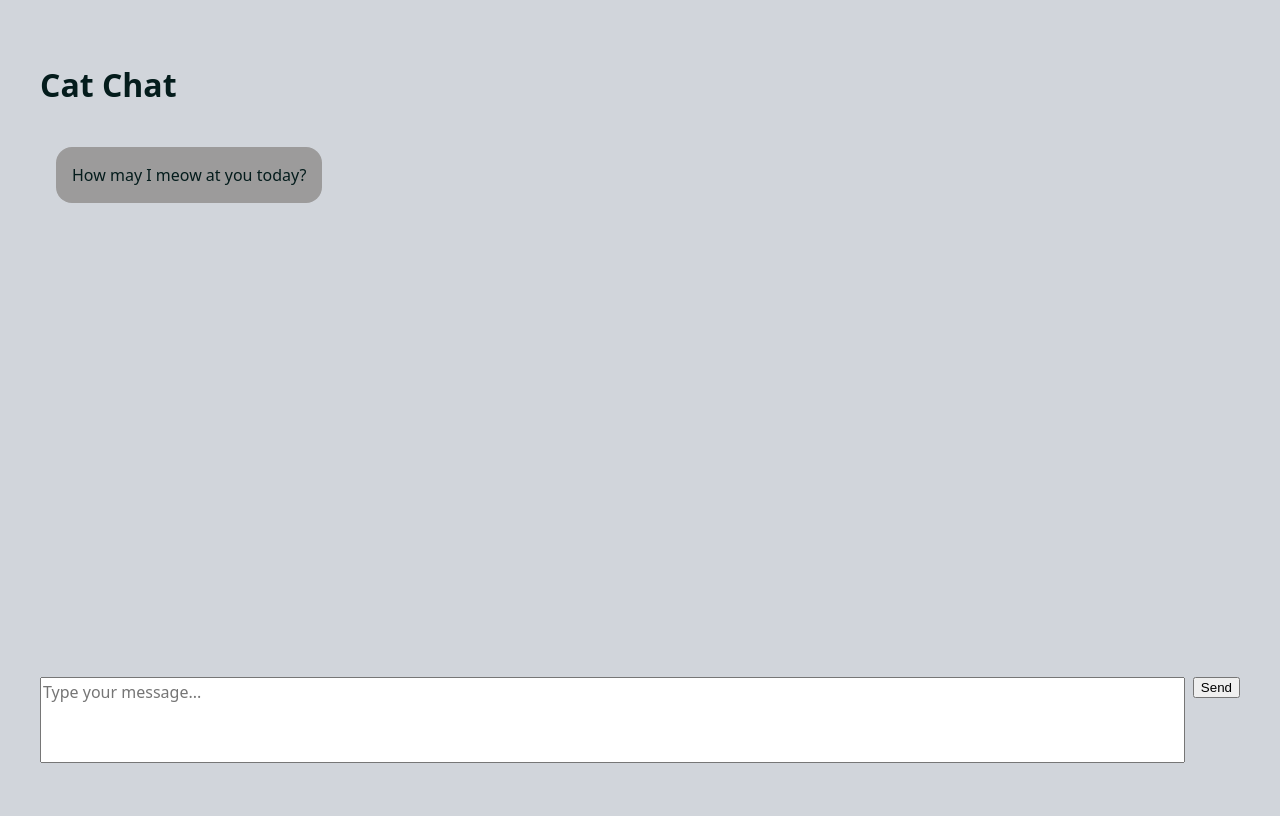
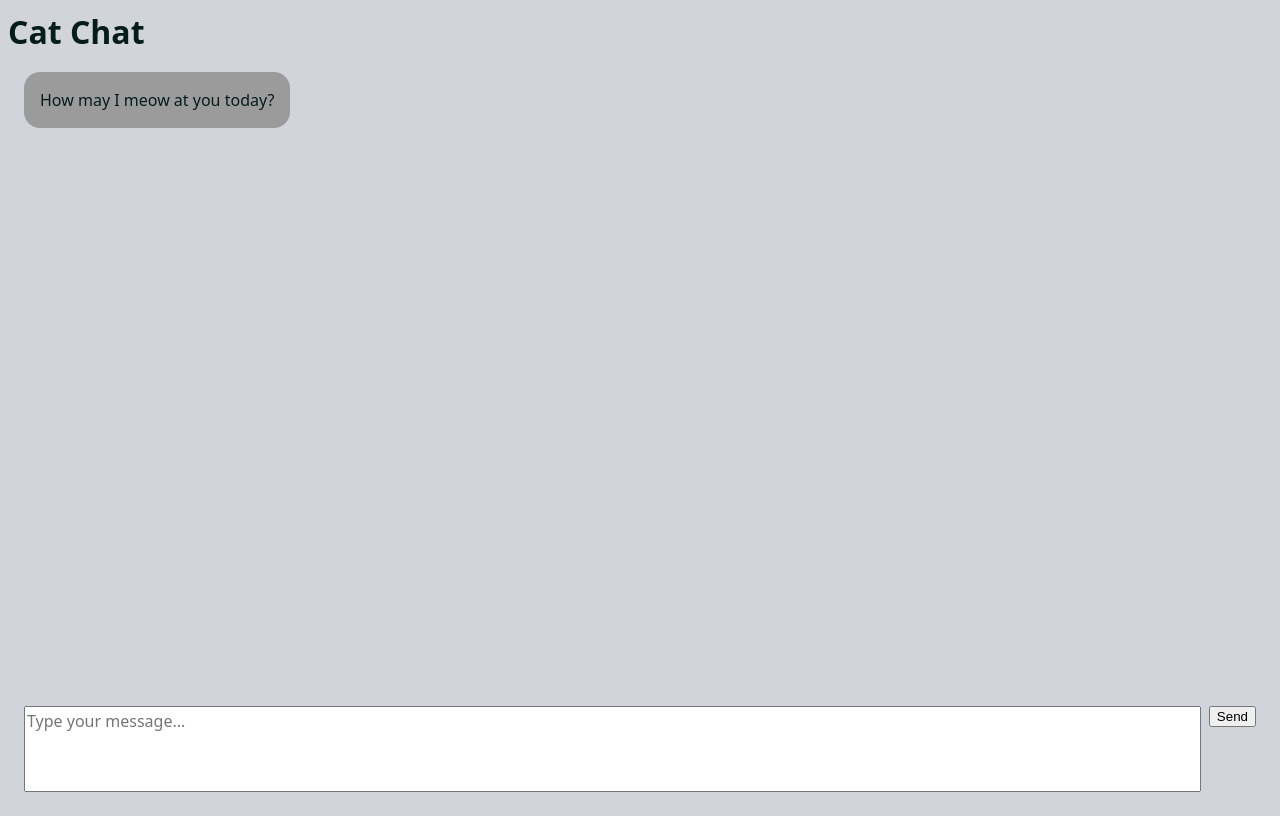
Before and after one commit to bittikatti/CatSounds-Chat, a React (Vite) app: page / in a window 1280 px wide. Built offline with nearby package versions, Linux system fonts and the light colour scheme.

Commit message:
Reduce issues with whole page scrolling

```diff
--- a/src/App.css
+++ b/src/App.css
@@ -1,9 +1,11 @@
 #root {
-  padding: 2rem;
+  padding: 0;
 
   max-width: 1280px;
   /* centers horizontally */
   margin: 0 auto;
+
+  height: 100dvh;
 
   display: flex;
   flex-direction: column;
@@ -11,26 +13,26 @@
 
 /* Sectioning chat top, middle and bottom parts */
 .chat-container {
+  flex: 1;
   display: flex;
   flex-direction: column;
-  /* Almost as high as the screen */
-  height: 79dvh;
-  position: relative;
+  min-height: 0;
 }
 
 .header-title {
   position: sticky;
-  top: 2rem;
+  top: 0;
+  flex-shrink: 0;
+  z-index: 10; /* Bring to front */
+  padding: 1rem;
 }
 
 .input-container {
   flex-shrink: 0;  /* don’t shrink */
   display: flex;
-  align-items: flex-start; /* prevents stretching */
   gap: 0.5rem;   /* small space between */
-  padding-top: 1rem;
-  position: sticky;
-  bottom: 2rem;
+  padding: 1rem;
+  align-items: flex-start;
 }
 
 /* Horizontal alignment and styling inside input-container */
--- a/src/index.css
+++ b/src/index.css
@@ -11,6 +11,10 @@
   text-rendering: optimizeLegibility;
   -webkit-font-smoothing: antialiased;
   -moz-osx-font-smoothing: grayscale;
+}
+
+h1 {
+  margin: 0;
 }
 
 #UserInput {
```
